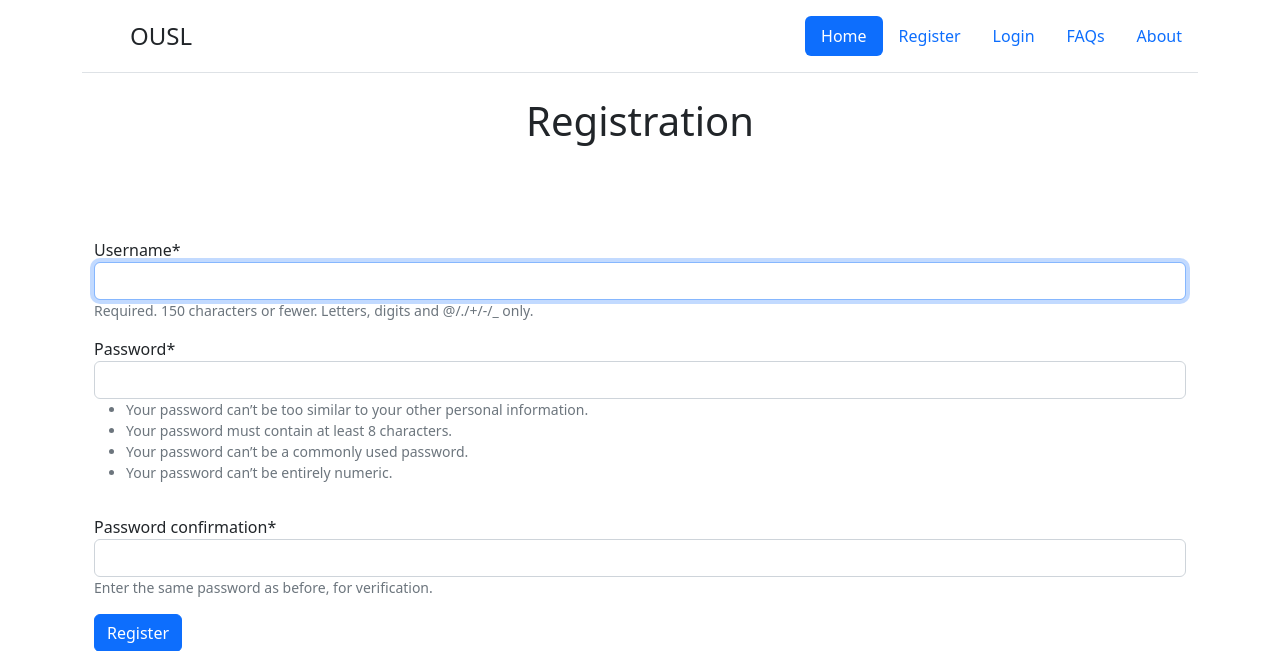
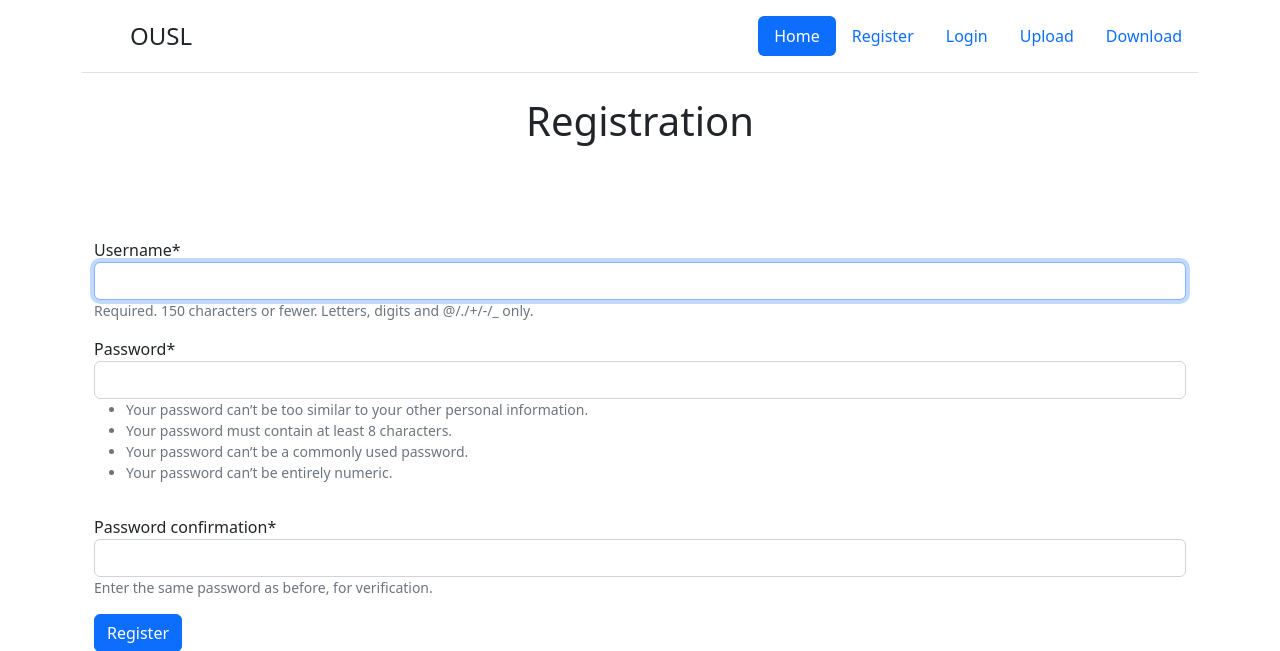
Before and after one commit to sathiraperera23/ResearchSubmission, a Django app: page /register in a window 1280 px wide. Shown: the top 651 px of the page. Run offline with Django 3.2, Linux system fonts and the light colour scheme; some libraries are stand-ins or nearby versions.

```diff
--- a/templates/base.html
+++ b/templates/base.html
@@ -11,8 +11,8 @@
         <li class="nav-item"><a href="#" class="nav-link active" aria-current="page">Home</a></li>
         <li class="nav-item"><a href="register" class="nav-link">Register</a></li>
         <li class="nav-item"><a href="login" class="nav-link">Login</a></li>
-        <li class="nav-item"><a href="#" class="nav-link">FAQs</a></li>
-        <li class="nav-item"><a href="#" class="nav-link">About</a></li>
+        <li class="nav-item"><a href="uploadfile" class="nav-link">Upload</a></li>
+        <li class="nav-item"><a href="downloadfile" class="nav-link">Download</a></li>
       </ul>
     </header>
     {% block content %}
--- a/templates/second.html
+++ b/templates/second.html
@@ -128,8 +128,8 @@
         <li class="nav-item"><a href="#" class="nav-link active" aria-current="page">Home</a></li>
         <li class="nav-item"><a href="register" class="nav-link">Register</a></li>
         <li class="nav-item"><a href="login" class="nav-link">Login</a></li>
-        <li class="nav-item"><a href="#" class="nav-link">FAQs</a></li>
-        <li class="nav-item"><a href="#" class="nav-link">About</a></li>
+        <li class="nav-item"><a href="uploadfile" class="nav-link">Upload</a></li>
+        <li class="nav-item"><a href="downloadfile" class="nav-link">Download</a></li>
       </ul>
     </header>
   </div>
```
